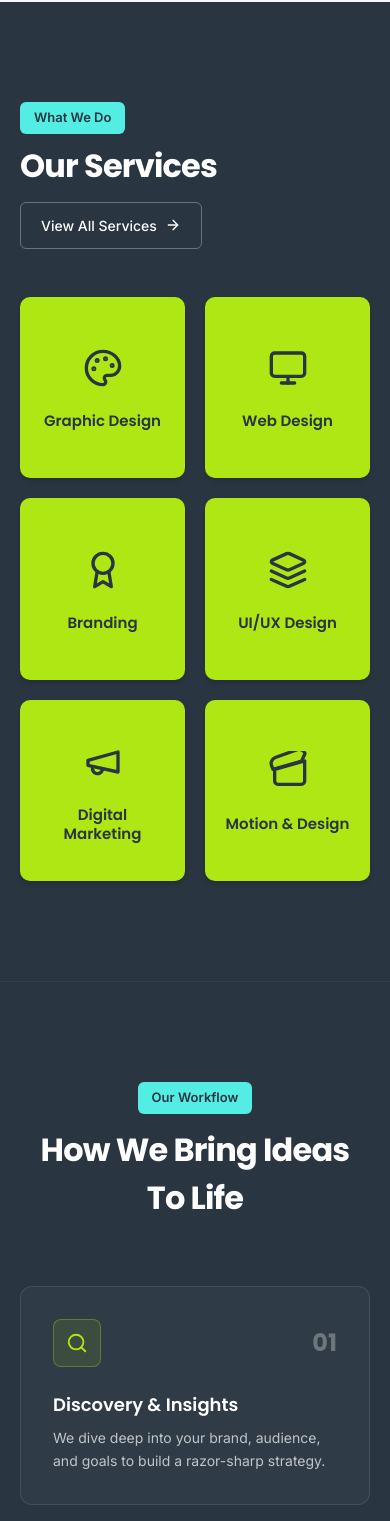
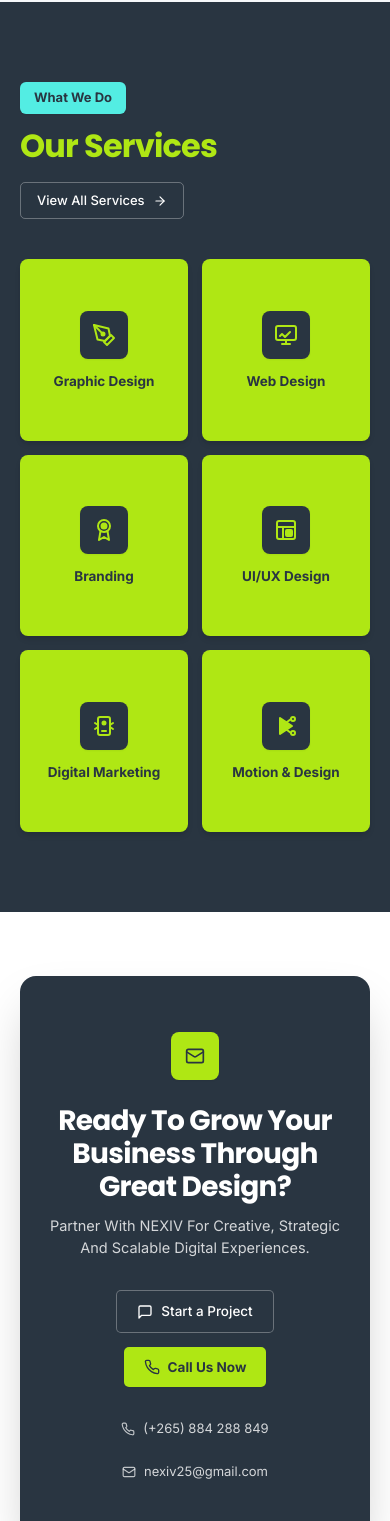
Before and after one commit to FAROOKKALUMBI/NEXIV-WEBSITE, a Next.js app: page / in a window 390 px wide. Shown: the part 1700-3221 px from the top of the page. Built offline with nearby package versions, Linux system fonts and the light colour scheme.

Commit message:
feat: update services & CTA sections to match reference and remove workflow section

```diff
--- a/app/page.tsx
+++ b/app/page.tsx
@@ -7,7 +7,6 @@ import { Hero } from "@/components/sections/Hero";
 import { StatsBar } from "@/components/sections/StatsBar";
 import { About } from "@/components/sections/About";
 import { Services } from "@/components/sections/Services";
-import { Process } from "@/components/sections/Process";
 import { CTA } from "@/components/sections/CTA";
 import { Footer } from "@/components/layout/Footer";
 import { ContactModal } from "@/components/ContactModal";
@@ -45,13 +44,10 @@ export default function Home() {
       {/* SECTION 6 — SERVICES */}
       <Services onSelectService={(service) => handleOpenContact(service)} />
 
-      {/* SECTION 7 — PROCESS */}
-      <Process />
-
-      {/* SECTION 8 — CTA */}
+      {/* SECTION 7 — CTA */}
       <CTA onOpenContact={() => handleOpenContact()} />
 
-      {/* SECTION 9 — FOOTER */}
+      {/* SECTION 8 — FOOTER */}
       <Footer />
 
       {/* Interactive Project Inquiry Modal */}
--- a/components/Navbar.tsx
+++ b/components/Navbar.tsx
@@ -22,8 +22,7 @@ export function Navbar({ onOpenContact }: NavbarProps) {
           <a href="#home" className="font-inter font-medium text-[14px] text-black bg-[#F3F3F3] px-3.5 py-1.5 rounded-md">Home</a>
           <a href="#about" className="font-inter font-medium text-[14px] text-black hover:text-black/70 transition">About</a>
           <a href="#services" className="font-inter font-medium text-[14px] text-black hover:text-black/70 transition">Services</a>
-          <a href="#work" className="font-inter font-medium text-[14px] text-black hover:text-black/70 transition">Work</a>
-          <a href="#process" className="font-inter font-medium text-[14px] text-black hover:text-black/70 transition">Process</a>
+          <a href="#contact" className="font-inter font-medium text-[14px] text-black hover:text-black/70 transition">Contact</a>
         </div>
 
         {/* RIGHT — CTA */}
@@ -56,8 +55,7 @@ export function Navbar({ onOpenContact }: NavbarProps) {
             <a href="#home" onClick={() => setIsOpen(false)} className="font-inter text-[14px] font-medium text-black py-2 border-b border-slate-100">Home</a>
             <a href="#about" onClick={() => setIsOpen(false)} className="font-inter text-[14px] font-medium text-black py-2 border-b border-slate-100">About</a>
             <a href="#services" onClick={() => setIsOpen(false)} className="font-inter text-[14px] font-medium text-black py-2 border-b border-slate-100">Services</a>
-            <a href="#work" onClick={() => setIsOpen(false)} className="font-inter text-[14px] font-medium text-black py-2 border-b border-slate-100">Work</a>
-            <a href="#process" onClick={() => setIsOpen(false)} className="font-inter text-[14px] font-medium text-black py-2 border-b border-slate-100">Process</a>
+            <a href="#contact" onClick={() => setIsOpen(false)} className="font-inter text-[14px] font-medium text-black py-2 border-b border-slate-100">Contact</a>
             <div className="pt-2">
               <button
                 onClick={() => {
--- a/components/ServicesSection.tsx
+++ b/components/ServicesSection.tsx
@@ -12,48 +12,93 @@ export function Services({ onSelectService }: ServicesProps) {
   const services = [
     {
       title: "Graphic Design",
-      icon: "/icons/graphic-design.svg",
+      icon: (
+        <svg className="w-6 h-6 text-[#afe714]" viewBox="0 0 24 24" fill="none" stroke="currentColor" strokeWidth="2" strokeLinecap="round" strokeLinejoin="round">
+          <path d="M12 19l7-7 3 3-7 7-3-3z" />
+          <path d="M18 13l-1.5-7.5L2 2l3.5 14.5L13 18l5-5z" />
+          <path d="m2 2 7.586 7.586" />
+          <circle cx="11" cy="11" r="1.5" fill="#afe714" />
+        </svg>
+      ),
     },
     {
       title: "Web Design",
-      icon: "/icons/web-design.svg",
+      icon: (
+        <svg className="w-6 h-6 text-[#afe714]" viewBox="0 0 24 24" fill="none" stroke="currentColor" strokeWidth="2" strokeLinecap="round" strokeLinejoin="round">
+          <rect width="20" height="14" x="2" y="3" rx="2" />
+          <line x1="8" x2="16" y1="21" y2="21" />
+          <line x1="12" x2="12" y1="17" y2="21" />
+          <path d="M6 13l2-2 3 3 5-5" />
+        </svg>
+      ),
     },
     {
       title: "Branding",
-      icon: "/icons/branding.svg",
+      icon: (
+        <svg className="w-6 h-6 text-[#afe714]" viewBox="0 0 24 24" fill="none" stroke="currentColor" strokeWidth="2" strokeLinecap="round" strokeLinejoin="round">
+          <circle cx="12" cy="8" r="6" />
+          <path d="M15.477 12.89 17 22l-5-3-5 3 1.523-9.11" />
+          <circle cx="12" cy="8" r="2.5" fill="#afe714" />
+        </svg>
+      ),
     },
     {
       title: "UI/UX Design",
-      icon: "/icons/uiux-design.svg",
+      icon: (
+        <svg className="w-6 h-6 text-[#afe714]" viewBox="0 0 24 24" fill="none" stroke="currentColor" strokeWidth="2" strokeLinecap="round" strokeLinejoin="round">
+          <rect width="18" height="18" x="3" y="3" rx="2" />
+          <path d="M3 9h18" />
+          <path d="M9 21V9" />
+          <rect x="12" y="12" width="6" height="6" rx="1" fill="#afe714" />
+        </svg>
+      ),
     },
     {
       title: "Digital Marketing",
-      icon: "/icons/digital-marketing.svg",
+      icon: (
+        <svg className="w-6 h-6 text-[#afe714]" viewBox="0 0 24 24" fill="none" stroke="currentColor" strokeWidth="2" strokeLinecap="round" strokeLinejoin="round">
+          <rect width="12" height="18" x="6" y="3" rx="2" />
+          <path d="M10 17h4" />
+          <path d="M3 9l3 2" />
+          <path d="M21 9l-3 2" />
+          <path d="M3 15l3-2" />
+          <path d="M21 15l-3-2" />
+          <circle cx="12" cy="9" r="1.5" fill="#afe714" />
+        </svg>
+      ),
     },
     {
       title: "Motion & Design",
-      icon: "/icons/motion-design.svg",
+      icon: (
+        <svg className="w-6 h-6 text-[#afe714]" viewBox="0 0 24 24" fill="none" stroke="currentColor" strokeWidth="2" strokeLinecap="round" strokeLinejoin="round">
+          <polygon points="6 4 18 12 6 20 6 4" fill="#afe714" />
+          <circle cx="19" cy="5" r="2" />
+          <circle cx="19" cy="19" r="2" />
+          <line x1="17" y1="5" x2="13" y2="8" />
+          <line x1="17" y1="19" x2="13" y2="16" />
+        </svg>
+      ),
     },
   ];
 
   return (
-    <section id="services" className="relative bg-[#293541] py-[100px] text-white overflow-hidden">
+    <section id="services" className="relative bg-[#293541] py-20 lg:py-24 text-white overflow-hidden">
       {/* Top-right soft glow */}
       <div
         aria-hidden="true"
         className="absolute top-[-200px] right-[-200px] w-[600px] h-[600px] rounded-full bg-[#afe714]/8 blur-[120px] pointer-events-none select-none z-0"
       />
 
-      <div className="relative z-10 max-w-[1280px] mx-auto px-5 sm:px-10">
+      <div className="relative z-10 max-w-[1240px] mx-auto px-5 sm:px-10">
         {/* Top row */}
-        <div className="flex flex-col sm:flex-row sm:items-end justify-between gap-4 mb-[48px]">
+        <div className="flex flex-col sm:flex-row sm:items-end justify-between gap-4 mb-10">
           <div>
             {/* Cyan badge "What We Do" */}
-            <span className="inline-block px-[14px] py-[6px] rounded-[6px] bg-[#53ede3] text-[#293541] font-inter font-semibold text-[13px]">
+            <span className="inline-block px-3.5 py-1.5 rounded-md bg-[#53ede3] text-[#293541] font-inter font-bold text-[13px] shadow-sm">
               What We Do
             </span>
-            {/* H2 "Our Services" */}
-            <h2 className="font-poppins font-bold text-[32px] sm:text-[40px] text-white leading-tight mt-[12px] tracking-tight">
+            {/* H2 "Our Services" in lime green */}
+            <h2 className="font-poppins font-bold text-[32px] sm:text-[38px] text-[#afe714] leading-tight mt-3 tracking-tight">
               Our Services
             </h2>
           </div>
@@ -62,38 +107,34 @@ export function Services({ onSelectService }: ServicesProps) {
             {/* "View All Services →" button */}
             <a
               href="#contact"
-              className="inline-flex items-center gap-2 px-[20px] py-[12px] rounded-[6px] border border-white/30 bg-transparent hover:border-white text-white font-inter font-medium text-[14px] transition-all group cursor-pointer"
+              className="inline-flex items-center gap-2 px-4 py-2 rounded-[5px] border border-white/30 bg-transparent hover:border-[#afe714] text-white font-inter font-medium text-[13px] transition-all group cursor-pointer"
             >
               <span>View All Services</span>
-              <ArrowRight className="w-4 h-4 text-white transition-transform duration-200 group-hover:translate-x-1" />
+              <ArrowRight className="w-3.5 h-3.5 text-white transition-transform duration-200 group-hover:translate-x-1" />
             </a>
           </div>
         </div>
 
         {/* Grid of 6 service cards */}
-        <div className="grid grid-cols-2 sm:grid-cols-3 lg:grid-cols-6 gap-[20px]">
+        <div className="grid grid-cols-2 sm:grid-cols-3 lg:grid-cols-6 gap-3.5 sm:gap-4 lg:gap-4">
           {services.map((service, index) => (
             <motion.div
               key={service.title}
-              initial={{ opacity: 0, y: 24 }}
+              initial={{ opacity: 0, y: 20 }}
               whileInView={{ opacity: 1, y: 0 }}
               viewport={{ once: true }}
-              transition={{ duration: 0.4, delay: index * 0.06, ease: "easeOut" }}
+              transition={{ duration: 0.4, delay: index * 0.05, ease: "easeOut" }}
               whileHover={{ y: -4, transition: { duration: 0.2 } }}
               onClick={() => onSelectService && onSelectService(service.title)}
-              className="bg-[#afe714] rounded-[10px] p-[32px_20px] flex flex-col items-center justify-center text-center cursor-pointer transition-all shadow-md group min-h-[180px] aspect-[1/1.1]"
+              className="bg-[#afe714] rounded-[8px] p-5 sm:p-6 flex flex-col items-center justify-center text-center cursor-pointer transition-all shadow-md group aspect-[1/1.08]"
             >
-              {/* Icon */}
-              <div className="w-12 h-12 flex items-center justify-center mb-5">
-                <img
-                  src={service.icon}
-                  alt={service.title}
-                  className="w-10 h-10 object-contain"
-                />
+              {/* Dark container box with lime green custom icon */}
+              <div className="w-12 h-12 bg-[#293541] rounded-[8px] flex items-center justify-center mb-3.5 shadow-sm">
+                {service.icon}
               </div>
 
               {/* Label */}
-              <div className="font-poppins font-semibold text-[15px] text-[#293541] leading-tight">
+              <div className="font-inter font-bold text-[13.5px] text-[#293541] leading-tight">
                 {service.title}
               </div>
             </motion.div>
--- a/components/layout/Navbar.tsx
+++ b/components/layout/Navbar.tsx
@@ -22,8 +22,7 @@ export function Navbar({ onOpenContact }: NavbarProps) {
           <a href="#home" className="font-inter font-medium text-[14px] text-black bg-[#F3F3F3] px-3.5 py-1.5 rounded-md">Home</a>
           <a href="#about" className="font-inter font-medium text-[14px] text-black hover:text-black/70 transition">About</a>
           <a href="#services" className="font-inter font-medium text-[14px] text-black hover:text-black/70 transition">Services</a>
-          <a href="#work" className="font-inter font-medium text-[14px] text-black hover:text-black/70 transition">Work</a>
-          <a href="#process" className="font-inter font-medium text-[14px] text-black hover:text-black/70 transition">Process</a>
+          <a href="#contact" className="font-inter font-medium text-[14px] text-black hover:text-black/70 transition">Contact</a>
         </div>
 
         {/* RIGHT — CTA */}
@@ -56,8 +55,7 @@ export function Navbar({ onOpenContact }: NavbarProps) {
             <a href="#home" onClick={() => setIsOpen(false)} className="font-inter text-[14px] font-medium text-black py-2 border-b border-slate-100">Home</a>
             <a href="#about" onClick={() => setIsOpen(false)} className="font-inter text-[14px] font-medium text-black py-2 border-b border-slate-100">About</a>
             <a href="#services" onClick={() => setIsOpen(false)} className="font-inter text-[14px] font-medium text-black py-2 border-b border-slate-100">Services</a>
-            <a href="#work" onClick={() => setIsOpen(false)} className="font-inter text-[14px] font-medium text-black py-2 border-b border-slate-100">Work</a>
-            <a href="#process" onClick={() => setIsOpen(false)} className="font-inter text-[14px] font-medium text-black py-2 border-b border-slate-100">Process</a>
+            <a href="#contact" onClick={() => setIsOpen(false)} className="font-inter text-[14px] font-medium text-black py-2 border-b border-slate-100">Contact</a>
             <div className="pt-2">
               <button
                 onClick={() => {
--- a/components/sections/CTA.tsx
+++ b/components/sections/CTA.tsx
@@ -2,7 +2,7 @@
 
 import React from "react";
 import { motion } from "framer-motion";
-import { Mail, Phone, Monitor } from "lucide-react";
+import { Mail, Phone, MessageSquare } from "lucide-react";
 
 interface CtaProps {
   onOpenContact?: () => void;
@@ -10,14 +10,14 @@ interface CtaProps {
 
 export function CTA({ onOpenContact }: CtaProps) {
   return (
-    <section id="contact" className="w-full bg-[#FFFFFF] py-[100px]">
-      <div className="w-full max-w-[1280px] mx-auto px-5 sm:px-10">
+    <section id="contact" className="w-full bg-[#FFFFFF] py-16 sm:py-20 px-5 sm:px-10">
+      <div className="w-full max-w-[1040px] mx-auto">
         <motion.div
           initial={{ opacity: 0, y: 24 }}
           whileInView={{ opacity: 1, y: 0 }}
           viewport={{ once: true }}
           transition={{ duration: 0.5, ease: "easeOut" }}
-          className="relative bg-[#293541] rounded-2xl px-6 sm:px-[60px] py-20 text-center shadow-2xl overflow-hidden"
+          className="relative bg-[#293541] rounded-[16px] px-6 sm:px-12 py-14 sm:py-16 text-center shadow-2xl overflow-hidden"
         >
           {/* Subtle inner top glow */}
           <div
@@ -26,56 +26,56 @@ export function CTA({ onOpenContact }: CtaProps) {
           />
 
           <div className="relative z-10">
-            {/* Envelope icon block */}
-            <div className="w-[56px] h-[56px] bg-[#afe714] rounded-[8px] flex items-center justify-center mx-auto mb-[32px] shadow-sm">
-              <Mail className="w-[26px] h-[26px] text-[#293541] stroke-[2.4]" />
+            {/* Envelope icon in lime green square */}
+            <div className="w-12 h-12 bg-[#afe714] rounded-[8px] flex items-center justify-center mx-auto mb-6 shadow-sm">
+              <Mail className="w-5 h-5 text-[#293541]" />
             </div>
 
             {/* H2 */}
-            <h2 className="font-poppins font-bold text-[28px] sm:text-[36px] text-white leading-[1.2] max-w-[700px] mx-auto tracking-tight">
+            <h2 className="font-poppins font-bold text-[28px] sm:text-[34px] lg:text-[38px] text-white leading-[1.18] max-w-[680px] mx-auto tracking-tight mb-3">
               Ready To Grow Your Business Through <br className="hidden sm:inline" />
               Great Design?
             </h2>
 
             {/* Paragraph */}
-            <p className="font-inter font-normal text-[16px] text-white/80 mt-[16px] max-w-xl mx-auto">
+            <p className="font-inter font-normal text-[14.5px] sm:text-[15px] text-white/80 max-w-[560px] mx-auto mb-8 leading-[1.5]">
               Partner With NEXIV For Creative, Strategic And Scalable Digital Experiences.
             </p>
 
             {/* Buttons row */}
-            <div className="flex flex-wrap items-center justify-center gap-[16px] mt-[32px]">
+            <div className="flex flex-wrap items-center justify-center gap-3.5 mb-8">
               <button
                 onClick={onOpenContact}
-                className="inline-flex items-center gap-2 px-[24px] py-[14px] rounded-[6px] border border-white/50 bg-transparent hover:bg-white/10 text-white font-inter font-medium text-[15px] transition-all cursor-pointer"
+                className="inline-flex items-center gap-2 px-5 py-2.5 rounded-[5px] border border-white/30 bg-[#293541] hover:border-white/60 text-white font-inter font-medium text-[13.5px] transition-all cursor-pointer"
               >
-                <Monitor className="w-4 h-4 text-white" />
+                <MessageSquare className="w-4 h-4 text-white" />
                 <span>Start a Project</span>
               </button>
 
               <a
                 href="tel:+265884288849"
-                className="inline-flex items-center gap-2 px-[24px] py-[14px] rounded-[6px] bg-[#afe714] hover:bg-[#9ccf10] text-black font-inter font-semibold text-[15px] transition-all shadow-sm"
+                className="inline-flex items-center gap-2 px-5 py-2.5 rounded-[5px] bg-[#afe714] hover:bg-[#9ccf10] text-[#293541] font-inter font-bold text-[13.5px] transition-all shadow-sm"
               >
-                <Phone className="w-4 h-4 text-black" />
+                <Phone className="w-4 h-4 text-[#293541]" />
                 <span>Call Us Now</span>
               </a>
             </div>
 
             {/* Contact row */}
-            <div className="flex flex-wrap items-center justify-center gap-[32px] mt-[40px] text-white/75 font-inter text-[14px]">
+            <div className="flex flex-wrap items-center justify-center gap-6 sm:gap-8 text-white/80 font-inter text-[13px]">
               <a
                 href="tel:+265884288849"
                 className="inline-flex items-center gap-2 hover:text-[#afe714] transition-colors"
               >
-                <Phone className="w-4 h-4 text-[#afe714]" />
-                <span className="font-inter">(+265) 884 288 849</span>
+                <Phone className="w-3.5 h-3.5 text-white/70" />
+                <span>(+265) 884 288 849</span>
               </a>
               <a
                 href="mailto:nexiv25@gmail.com"
                 className="inline-flex items-center gap-2 hover:text-[#afe714] transition-colors"
               >
-                <Mail className="w-4 h-4 text-[#afe714]" />
-                <span className="font-inter">nexiv25@gmail.com</span>
+                <Mail className="w-3.5 h-3.5 text-white/70" />
+                <span>nexiv25@gmail.com</span>
               </a>
             </div>
           </div>
--- a/components/sections/Services.tsx
+++ b/components/sections/Services.tsx
@@ -12,48 +12,93 @@ export function Services({ onSelectService }: ServicesProps) {
   const services = [
     {
       title: "Graphic Design",
-      icon: "/icons/graphic-design.svg",
+      icon: (
+        <svg className="w-6 h-6 text-[#afe714]" viewBox="0 0 24 24" fill="none" stroke="currentColor" strokeWidth="2" strokeLinecap="round" strokeLinejoin="round">
+          <path d="M12 19l7-7 3 3-7 7-3-3z" />
+          <path d="M18 13l-1.5-7.5L2 2l3.5 14.5L13 18l5-5z" />
+          <path d="m2 2 7.586 7.586" />
+          <circle cx="11" cy="11" r="1.5" fill="#afe714" />
+        </svg>
+      ),
     },
     {
       title: "Web Design",
-      icon: "/icons/web-design.svg",
+      icon: (
+        <svg className="w-6 h-6 text-[#afe714]" viewBox="0 0 24 24" fill="none" stroke="currentColor" strokeWidth="2" strokeLinecap="round" strokeLinejoin="round">
+          <rect width="20" height="14" x="2" y="3" rx="2" />
+          <line x1="8" x2="16" y1="21" y2="21" />
+          <line x1="12" x2="12" y1="17" y2="21" />
+          <path d="M6 13l2-2 3 3 5-5" />
+        </svg>
+      ),
     },
     {
       title: "Branding",
-      icon: "/icons/branding.svg",
+      icon: (
+        <svg className="w-6 h-6 text-[#afe714]" viewBox="0 0 24 24" fill="none" stroke="currentColor" strokeWidth="2" strokeLinecap="round" strokeLinejoin="round">
+          <circle cx="12" cy="8" r="6" />
+          <path d="M15.477 12.89 17 22l-5-3-5 3 1.523-9.11" />
+          <circle cx="12" cy="8" r="2.5" fill="#afe714" />
+        </svg>
+      ),
     },
     {
       title: "UI/UX Design",
-      icon: "/icons/uiux-design.svg",
+      icon: (
+        <svg className="w-6 h-6 text-[#afe714]" viewBox="0 0 24 24" fill="none" stroke="currentColor" strokeWidth="2" strokeLinecap="round" strokeLinejoin="round">
+          <rect width="18" height="18" x="3" y="3" rx="2" />
+          <path d="M3 9h18" />
+          <path d="M9 21V9" />
+          <rect x="12" y="12" width="6" height="6" rx="1" fill="#afe714" />
+        </svg>
+      ),
     },
     {
       title: "Digital Marketing",
-      icon: "/icons/digital-marketing.svg",
+      icon: (
+        <svg className="w-6 h-6 text-[#afe714]" viewBox="0 0 24 24" fill="none" stroke="currentColor" strokeWidth="2" strokeLinecap="round" strokeLinejoin="round">
+          <rect width="12" height="18" x="6" y="3" rx="2" />
+          <path d="M10 17h4" />
+          <path d="M3 9l3 2" />
+          <path d="M21 9l-3 2" />
+          <path d="M3 15l3-2" />
+          <path d="M21 15l-3-2" />
+          <circle cx="12" cy="9" r="1.5" fill="#afe714" />
+        </svg>
+      ),
     },
     {
       title: "Motion & Design",
-      icon: "/icons/motion-design.svg",
+      icon: (
+        <svg className="w-6 h-6 text-[#afe714]" viewBox="0 0 24 24" fill="none" stroke="currentColor" strokeWidth="2" strokeLinecap="round" strokeLinejoin="round">
+          <polygon points="6 4 18 12 6 20 6 4" fill="#afe714" />
+          <circle cx="19" cy="5" r="2" />
+          <circle cx="19" cy="19" r="2" />
+          <line x1="17" y1="5" x2="13" y2="8" />
+          <line x1="17" y1="19" x2="13" y2="16" />
+        </svg>
+      ),
     },
   ];
 
   return (
-    <section id="services" className="relative bg-[#293541] py-[100px] text-white overflow-hidden">
+    <section id="services" className="relative bg-[#293541] py-20 lg:py-24 text-white overflow-hidden">
       {/* Top-right soft glow */}
       <div
         aria-hidden="true"
         className="absolute top-[-200px] right-[-200px] w-[600px] h-[600px] rounded-full bg-[#afe714]/8 blur-[120px] pointer-events-none select-none z-0"
       />
 
-      <div className="relative z-10 max-w-[1280px] mx-auto px-5 sm:px-10">
+      <div className="relative z-10 max-w-[1240px] mx-auto px-5 sm:px-10">
         {/* Top row */}
-        <div className="flex flex-col sm:flex-row sm:items-end justify-between gap-4 mb-[48px]">
+        <div className="flex flex-col sm:flex-row sm:items-end justify-between gap-4 mb-10">
           <div>
             {/* Cyan badge "What We Do" */}
-            <span className="inline-block px-[14px] py-[6px] rounded-[6px] bg-[#53ede3] text-[#293541] font-inter font-semibold text-[13px]">
+            <span className="inline-block px-3.5 py-1.5 rounded-md bg-[#53ede3] text-[#293541] font-inter font-bold text-[13px] shadow-sm">
               What We Do
             </span>
-            {/* H2 "Our Services" */}
-            <h2 className="font-poppins font-bold text-[32px] sm:text-[40px] text-white leading-tight mt-[12px] tracking-tight">
+            {/* H2 "Our Services" in lime green */}
+            <h2 className="font-poppins font-bold text-[32px] sm:text-[38px] text-[#afe714] leading-tight mt-3 tracking-tight">
               Our Services
             </h2>
           </div>
@@ -62,38 +107,34 @@ export function Services({ onSelectService }: ServicesProps) {
             {/* "View All Services →" button */}
             <a
               href="#contact"
-              className="inline-flex items-center gap-2 px-[20px] py-[12px] rounded-[6px] border border-white/30 bg-transparent hover:border-white text-white font-inter font-medium text-[14px] transition-all group cursor-pointer"
+              className="inline-flex items-center gap-2 px-4 py-2 rounded-[5px] border border-white/30 bg-transparent hover:border-[#afe714] text-white font-inter font-medium text-[13px] transition-all group cursor-pointer"
             >
               <span>View All Services</span>
-              <ArrowRight className="w-4 h-4 text-white transition-transform duration-200 group-hover:translate-x-1" />
+              <ArrowRight className="w-3.5 h-3.5 text-white transition-transform duration-200 group-hover:translate-x-1" />
             </a>
           </div>
         </div>
 
         {/* Grid of 6 service cards */}
-        <div className="grid grid-cols-2 sm:grid-cols-3 lg:grid-cols-6 gap-[20px]">
+        <div className="grid grid-cols-2 sm:grid-cols-3 lg:grid-cols-6 gap-3.5 sm:gap-4 lg:gap-4">
           {services.map((service, index) => (
             <motion.div
               key={service.title}
-              initial={{ opacity: 0, y: 24 }}
+              initial={{ opacity: 0, y: 20 }}
               whileInView={{ opacity: 1, y: 0 }}
               viewport={{ once: true }}
-              transition={{ duration: 0.4, delay: index * 0.06, ease: "easeOut" }}
+              transition={{ duration: 0.4, delay: index * 0.05, ease: "easeOut" }}
               whileHover={{ y: -4, transition: { duration: 0.2 } }}
               onClick={() => onSelectService && onSelectService(service.title)}
-              className="bg-[#afe714] rounded-[10px] p-[32px_20px] flex flex-col items-center justify-center text-center cursor-pointer transition-all shadow-md group min-h-[180px] aspect-[1/1.1]"
+              className="bg-[#afe714] rounded-[8px] p-5 sm:p-6 flex flex-col items-center justify-center text-center cursor-pointer transition-all shadow-md group aspect-[1/1.08]"
             >
-              {/* Icon */}
-              <div className="w-12 h-12 flex items-center justify-center mb-5">
-                <img
-                  src={service.icon}
-                  alt={service.title}
-                  className="w-10 h-10 object-contain"
-                />
+              {/* Dark container box with lime green custom icon */}
+              <div className="w-12 h-12 bg-[#293541] rounded-[8px] flex items-center justify-center mb-3.5 shadow-sm">
+                {service.icon}
               </div>
 
               {/* Label */}
-              <div className="font-poppins font-semibold text-[15px] text-[#293541] leading-tight">
+              <div className="font-inter font-bold text-[13.5px] text-[#293541] leading-tight">
                 {service.title}
               </div>
             </motion.div>
```
Also changed, not shown: components/CtaSection.tsx (+19 -19 lines).
